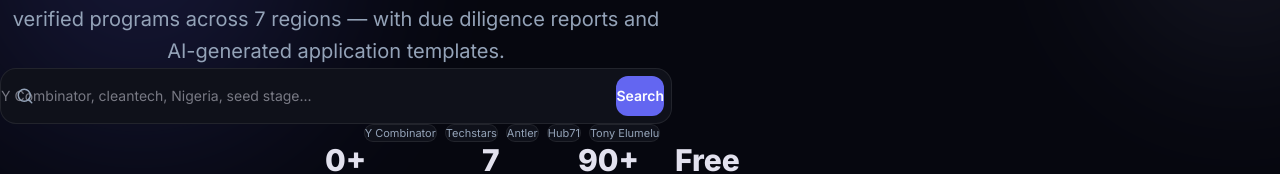
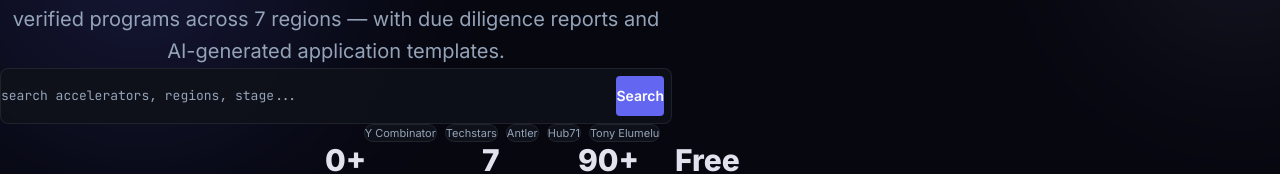
Before and after one commit to jayblast-spec/global-accelerators, a Next.js app: page / in a window 1280 px wide. Shown: the part 243-417 px from the top of the page. Built offline with nearby package versions, Linux system fonts and the light colour scheme; no server answers; the database is empty.

Commit message:
feat: apply Stitch - HeroSearch cyan focus ring + mono font

```diff
--- a/components/landing/HeroSearch.tsx
+++ b/components/landing/HeroSearch.tsx
@@ -25,26 +25,33 @@ export function HeroSearch() {
           type="text"
           value={q}
           onChange={e => setQ(e.target.value)}
-          placeholder="Y Combinator, cleantech, Nigeria, seed stage..."
-          className="w-full h-14 rounded-2xl border pl-12 pr-32 text-sm outline-none transition-all"
+          placeholder="search accelerators, regions, stage..."
+          className="hero-search-input w-full h-14 rounded-lg border pl-12 pr-32 outline-none transition-all"
           style={{
-            backgroundColor: "var(--surface)",
-            borderColor: "var(--border)",
+            backgroundColor: "rgba(15,17,26,0.9)",
+            backdropFilter: "blur(20px)",
+            borderColor: "var(--border-glass)",
             color: "var(--foreground)",
+            fontFamily: "var(--font-mono)",
+            fontSize: "13px",
           }}
           onFocus={e => {
-            e.currentTarget.style.borderColor = "var(--accent)";
-            e.currentTarget.style.boxShadow = "0 0 0 3px rgba(99,102,241,0.15)";
+            e.currentTarget.style.borderColor = "rgba(76,215,246,0.5)";
+            e.currentTarget.style.boxShadow = "0 0 0 3px rgba(76,215,246,0.08)";
           }}
           onBlur={e => {
-            e.currentTarget.style.borderColor = "var(--border)";
+            e.currentTarget.style.borderColor = "var(--border-glass)";
             e.currentTarget.style.boxShadow = "none";
           }}
         />
         <button
           type="submit"
-          className="absolute right-2 h-10 px-5 rounded-xl text-sm font-semibold transition-opacity hover:opacity-90"
-          style={{ backgroundColor: "var(--accent)", color: "white" }}
+          className="absolute right-2 h-10 px-5 rounded text-sm font-semibold transition-opacity hover:opacity-90"
+          style={{
+            backgroundColor: "var(--accent)",
+            color: "white",
+            fontFamily: "var(--font-body)",
+          }}
         >
           Search
         </button>
```
